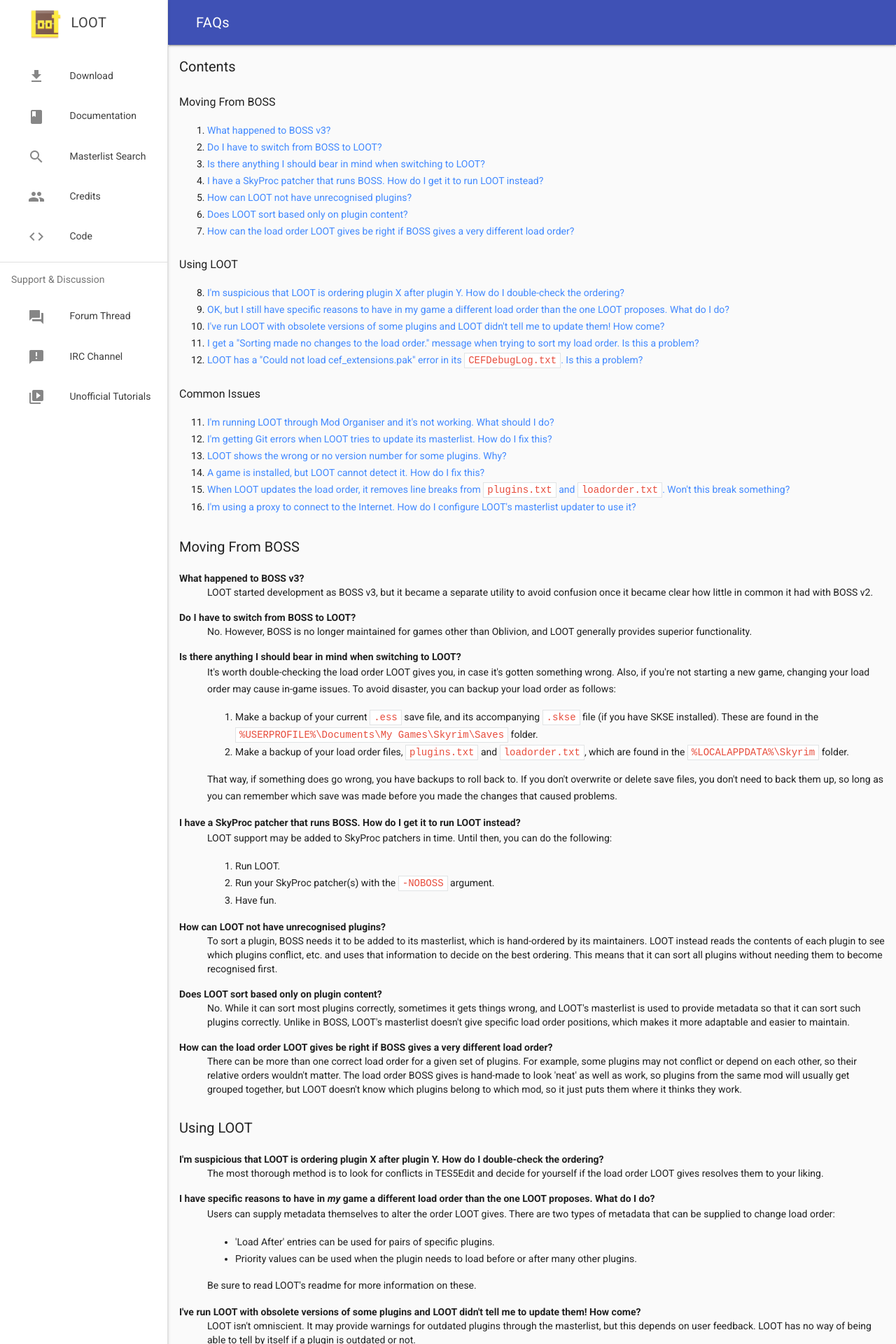
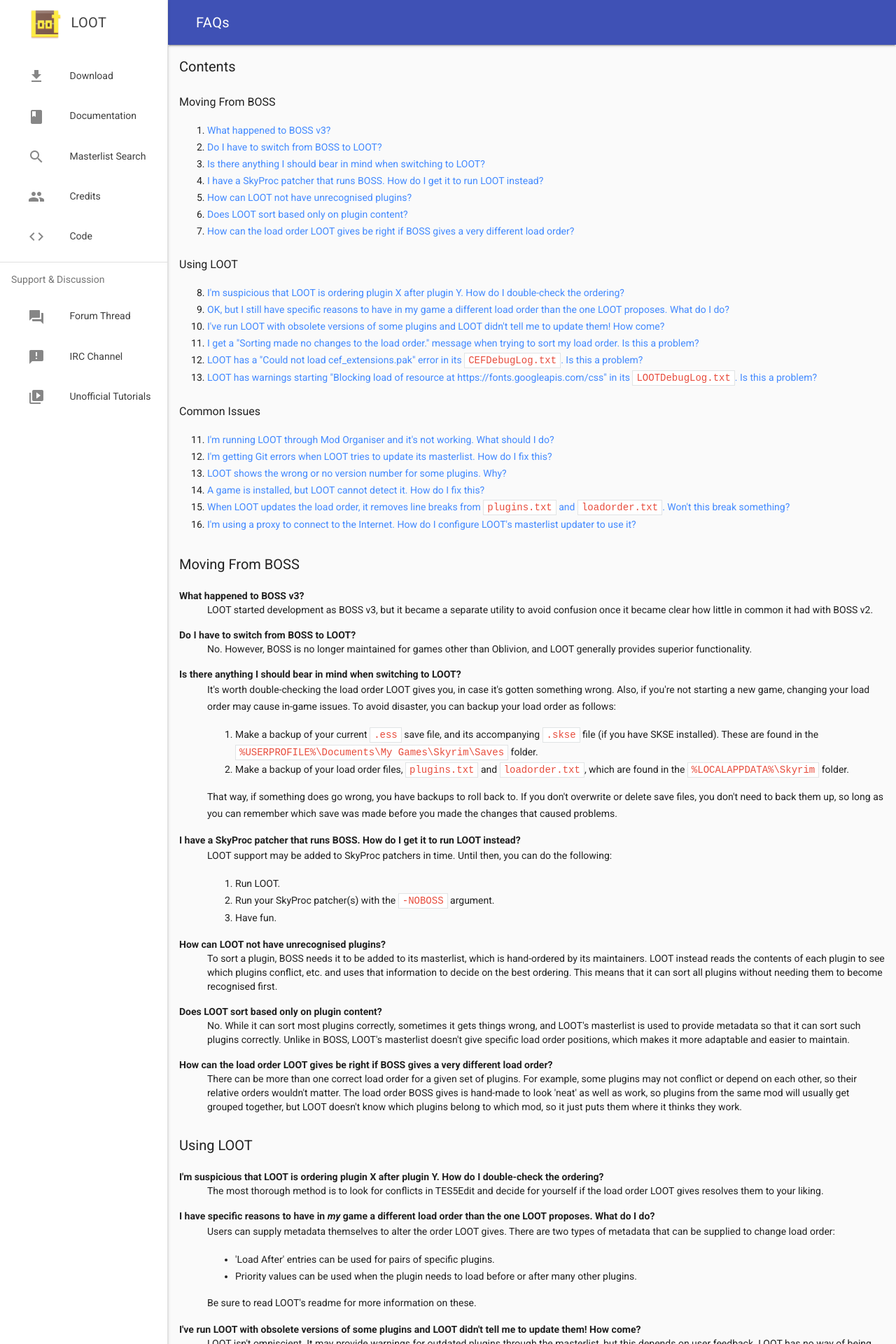
Before and after one commit to loot/loot.github.io, a Jekyll site: the page built from docs/help/LOOT-FAQs.html, in a window 1280 px wide. Shown: the top 1920 px of the page at 70% size. Built offline with Jekyll 4.4.1, drawn with Linux system fonts in a browser that asks for light colours; nearby versions of some CDN libraries; some of the changed text lies outside the part shown.

Commit message:
Add blocked resource warning FAQ

```diff
--- a/docs/help/LOOT-FAQs.html
+++ b/docs/help/LOOT-FAQs.html
@@ -25,6 +25,7 @@
   <li><a href="#obsolete-versions">I've run LOOT with obsolete versions of some plugins and LOOT didn't tell me to update them! How come?</a></li>
   <li><a href="#sorting-no-changes">I get a "Sorting made no changes to the load order." message when trying to sort my load order. Is this a problem?</a></li>
   <li><a href="#cef-extensions-error">LOOT has a "Could not load cef_extensions.pak" error in its <code>CEFDebugLog.txt</code>. Is this a problem?</a></li>
+  <li><a href="#blocked-resource">LOOT has warnings starting "Blocking load of resource at https://fonts.googleapis.com/css" in its <code>LOOTDebugLog.txt</code>. Is this a problem?</a></li>
 </ol>
 
 <h4>Common Issues</h4>
@@ -109,6 +110,9 @@
 
   <dt id="cef-extensions-error">LOOT has a "Could not load cef_extensions.pak" error in its <code>CEFDebugLog.txt</code>. Is this a problem?</dt>
   <dd>No, <code>cef_extensions.pak</code> is unnecessary and LOOT doesn't ship with it, but there's no way to turn off its loading, so that error is always logged.</dd>
+
+  <dt id="blocked-resource">LOOT has warnings starting "Blocking load of resource at https://fonts.googleapis.com/css" in its <code>LOOTDebugLog.txt</code>. Is this a problem?</dt>
+  <dd>No, LOOT blocks loading URLs it doesn't recognise for safety. The <code>https://fonts.googleapis.com</code> URLs are used by some of LOOT's UI components to get the fonts they use, but this is unnecessary as LOOT already includes copies of the font files.</dd>
 </dl>
 
 <h3>Common Issues</h3>
```
